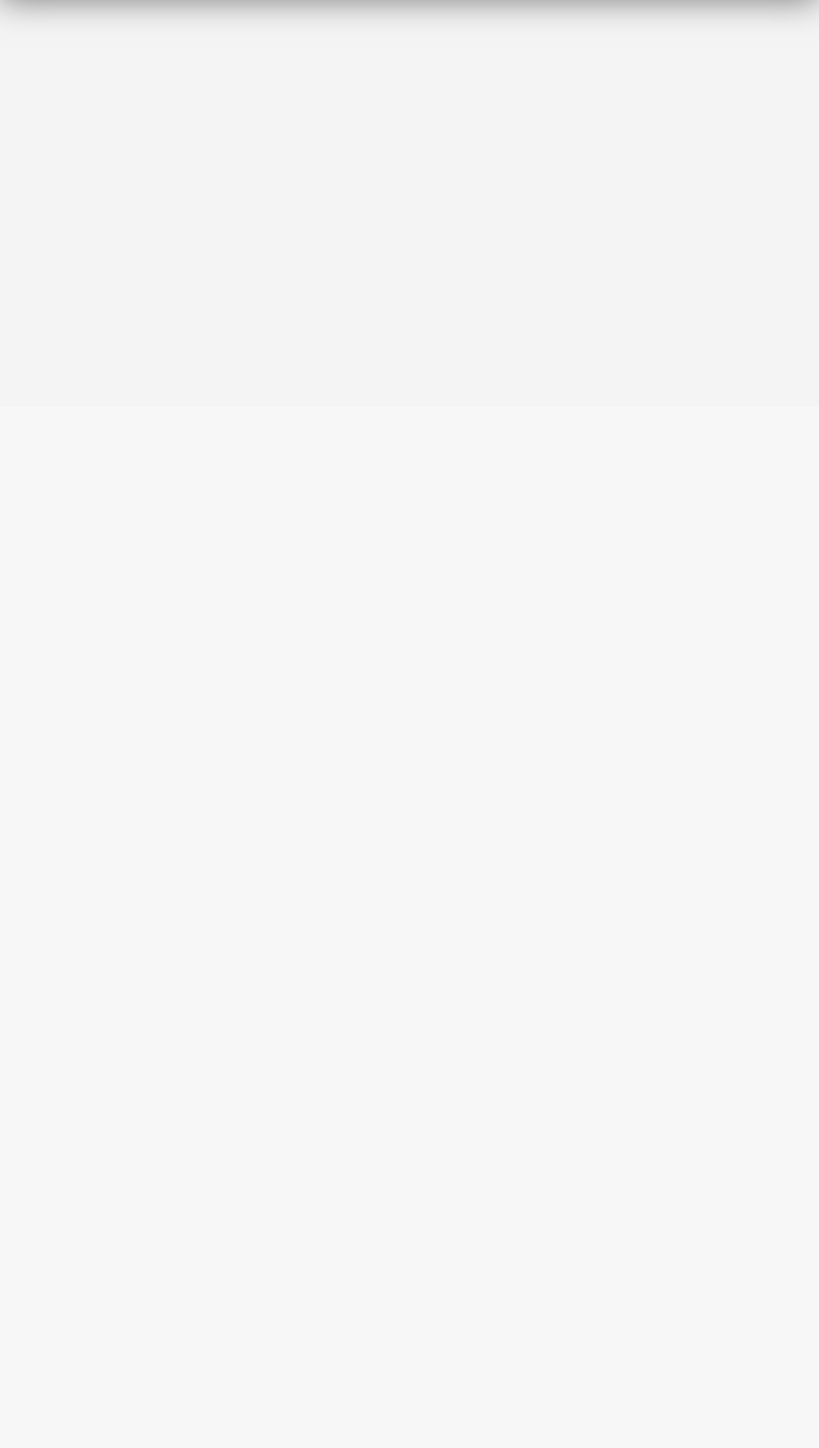
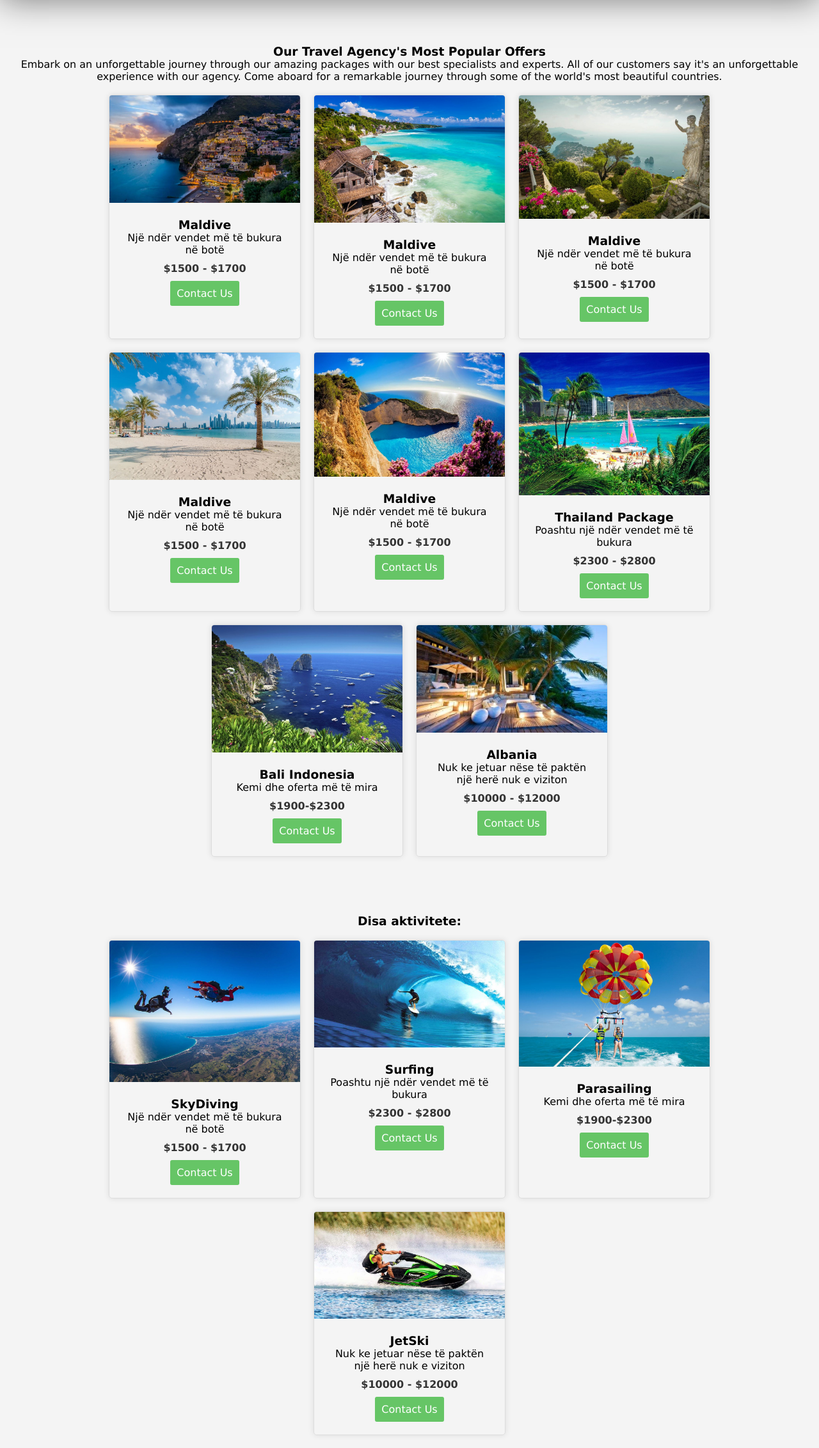
Before and after one commit to OketaShuki/ProjektiFinalWeb, a PHP site: page /specialoffers.html in a window 1280 px wide. Shown: the part 165-2428 px from the top of the page at 64% size. Before the commit the page ends 202 px from the top, so only its background shows below. Run offline with PHP 8.4, Linux system fonts and the light colour scheme.

Commit message:
Shtimi i disa boxave te ndare ne dy section klase ku section i pare perfshin foto me ofertat tona ne te cilat ndodhen dhe paragrafe , cmime dhe nje buton qee na drejton tek contact us , struktura e section te dyte eshte poashtu e njejte vetem se per aktivitete

```diff
--- a/specialoffers.css
+++ b/specialoffers.css
@@ -58,3 +58,68 @@
     border-bottom: solid 1px rgba(255, 255, 255, 0.459);
     box-shadow: 0 0 50px rgba(0, 0, 0, 0.5);
   }
+  .box-container,
+.box-container2 {
+  display: flex;
+  flex-wrap: wrap;
+  justify-content: center;
+  gap: 20px;
+}
+
+.box,
+.box2 {
+  width: 300px;
+  border: 1px solid #ddd;
+  border-radius: 5px;
+  overflow: hidden;
+  box-shadow: 0 0 10px rgba(0, 0, 0, 0.1);
+}
+
+.image img,
+.image2 img {
+  width: 100%;
+  height: auto;
+}
+
+.content,
+.content2 {
+  padding: 20px;
+  text-align: center;
+}
+
+.price,
+.price2 {
+  margin-top: 10px;
+  font-weight: bold;
+  color: #333;
+}
+
+.btn,
+.btn2 {
+  display: inline-block;
+  padding: 10px;
+  margin-top: 10px;
+  background-color: rgb(102, 197, 102);
+  color: #fff;
+  text-decoration: none;
+  border-radius: 3px;
+}
+
+.btn:hover,
+.btn2:hover {
+  background-color: #5d995d;
+}
+
+
+.packages {
+  padding: 50px 0;
+}
+
+.box {
+  width: 300px;
+}
+
+
+.box2 {
+  width: 300px;
+}
--- a/specialoffers.html
+++ b/specialoffers.html
@@ -27,5 +27,159 @@
             <a href="https://www.linkedin.com/"><img src="images/linkedin.png" alt="LinkedIn"></a>
         </div>
     </header>
+
+    <section class="packages" id="packages">
+        <div class="content">
+            <h3>Our Travel Agency's Most Popular Offers</h3>
+            <p>Embark on an unforgettable journey through our amazing packages with our best specialists and experts.
+                 All of our customers say it's an unforgettable experience with our agency.
+                  Come aboard for a remarkable journey through some of the world's most beautiful countries.</p>
+                  <br>
+            <div class="box-container">
+                <div class="box">
+                    <div class="image">
+                        <img src="images/amalfi.jpg" alt="">
+                    </div>
+                    <div class="content">
+                        <h3>Maldive</h3>
+                        <p>Një ndër vendet më të bukura në botë</p>
+                        <div class="price">$1500 - $1700</div>
+                        <a href="contact.html" class="btn">Contact Us</a>
+                    </div>
+                </div>
+                <div class="box">
+                    <div class="image">
+                        <img src="images/bali.jpg" alt="">
+                    </div>
+                    <div class="content">
+                        <h3>Maldive</h3>
+                        <p>Një ndër vendet më të bukura në botë</p>
+                        <div class="price">$1500 - $1700</div>
+                        <a href="contact.html" class="btn">Contact Us</a>
+                    </div>
+                </div>
+                <div class="box">
+                    <div class="image">
+                        <img src="images/capri.jpg" alt="">
+                    </div>
+                    <div class="content">
+                        <h3>Maldive</h3>
+                        <p>Një ndër vendet më të bukura në botë</p>
+                        <div class="price">$1500 - $1700</div>
+                        <a href="contact.html" class="btn">Contact Us</a>
+                    </div>
+                </div>
+                <div class="box">
+                    <div class="image">
+                        <img src="images/dubai.jpg" alt="">
+                    </div>
+                    <div class="content">
+                        <h3>Maldive</h3>
+                        <p>Një ndër vendet më të bukura në botë</p>
+                        <div class="price">$1500 - $1700</div>
+                        <a href="contact.html" class="btn"> Contact Us</a>
+                    </div>
+                </div>
+                <div class="box">
+                    <div class="image">
+                        <img src="images/greecee.jpg" alt="">
+                    </div>
+                    <div class="content">
+                        <h3>Maldive</h3>
+                        <p>Një ndër vendet më të bukura në botë</p>
+                        <div class="price">$1500 - $1700</div>
+                        <a href="contact.html" class="btn">Contact Us</a>
+                    </div>
+                </div>
+                <div class="box">
+                    <div class="image">
+                        <img src="images/hawaiiii.jpg" alt="">
+                    </div>
+                    <div class="content">
+                        <h3>Thailand Package</h3>
+                        <p>Poashtu një ndër vendet më të bukura</p>
+                        <div class="price">$2300 - $2800</div>
+                        <a href="contact.html" class="btn">Contact Us</a>
+                    </div>
+                </div>
+                <div class="box">
+                    <div class="image">
+                        <img src="images/capriifoto2.jpg" alt="">
+                    </div>
+                    <div class="content">
+                        <h3>Bali Indonesia</h3>
+                        <p>Kemi dhe oferta më të mira </p>
+                        <div class="price">$1900-$2300</div>
+                        <a href="contact.html" class="btn">Contact Us</a>
+                    </div>
+                </div>
+                <div class="box">
+                    <div class="image">
+                        <img src="images/imagee.jpg" alt="">
+                    </div>
+                    <div class="content">
+                        <h3>Albania</h3>
+                        <p>Nuk ke jetuar nëse të paktën një herë nuk e viziton</p>
+                        <div class="price">$10000 - $12000</div>
+                        <a href="contact.html" class="btn">Contact Us</a>
+                    </div>
+                </div>
+            </div>
+        </div>
+    </section>
+
+    <section class="packages2" id="packages">
+        <div class="content2">
+            <h3>Disa aktivitete:</h3>
+            <br>
+            <div class="box-container2">
+                <div class="box2">
+                    <div class="image2">
+                        <img src="images/skydiving.jpg" alt="">
+                    </div>
+                    <div class="content2">
+                        <h3>SkyDiving</h3>
+                        <p>Një ndër vendet më të bukura në botë</p>
+                        <div class="price2">$1500 - $1700</div>
+                        <a href="contact.html" class="btn2">Contact Us</a>
+                    </div>
+                </div>
+                <div class="box2">
+                    <div class="image2">
+                        <img src="images/surf.jpg" alt="">
+                    </div>
+                    <div class="content2">
+                        <h3>Surfing</h3>
+                        <p>Poashtu një ndër vendet më të bukura</p>
+                        <div class="price2">$2300 - $2800</div>
+                        <a href="contact.html" class="btn2">Contact Us</a>
+                    </div>
+                </div>
+                <div class="box2">
+                    <div class="image2">
+                        <img src="images/parasailing.jpg" alt="">
+                    </div>
+                    <div class="content2">
+                        <h3>Parasailing</h3>
+                        <p>Kemi dhe oferta më të mira </p>
+                        <div class="price2">$1900-$2300</div>
+                        <a href="contact.html" class="btn2">Contact Us</a>
+                    </div>
+                </div>
+                <div class="box2">
+                    <div class="image2">
+                        <img src="images/jetski.jpg" alt="">
+                    </div>
+                    <div class="content2">
+                        <h3>JetSki</h3>
+                        <p>Nuk ke jetuar nëse të paktën një herë nuk e viziton</p>
+                        <div class="price2">$10000 - $12000</div>
+                        <a href="contact.html" class="btn2">Contact Us</a>
+                    </div>
+                </div>
+            </div>
+        </div>
+    </section>
+
 </body>
 </html>
```
Also changed, not shown: images/amalfi.jpg, images/bali.jpg (added), images/capri.jpg, images/capriifoto2.jpg (added), images/dubai.jpg (added), images/greecee.jpg (added), images/hawaiiii.jpg (added), images/jetski.jpg (added), images/maldivefotoja2.jpg (added), images/parasailing.jpg (added), images/skydiving.jpg (added), images/southafrica.jpg (added), images/surf.jpg (added), images/thailand.jpg (added).
